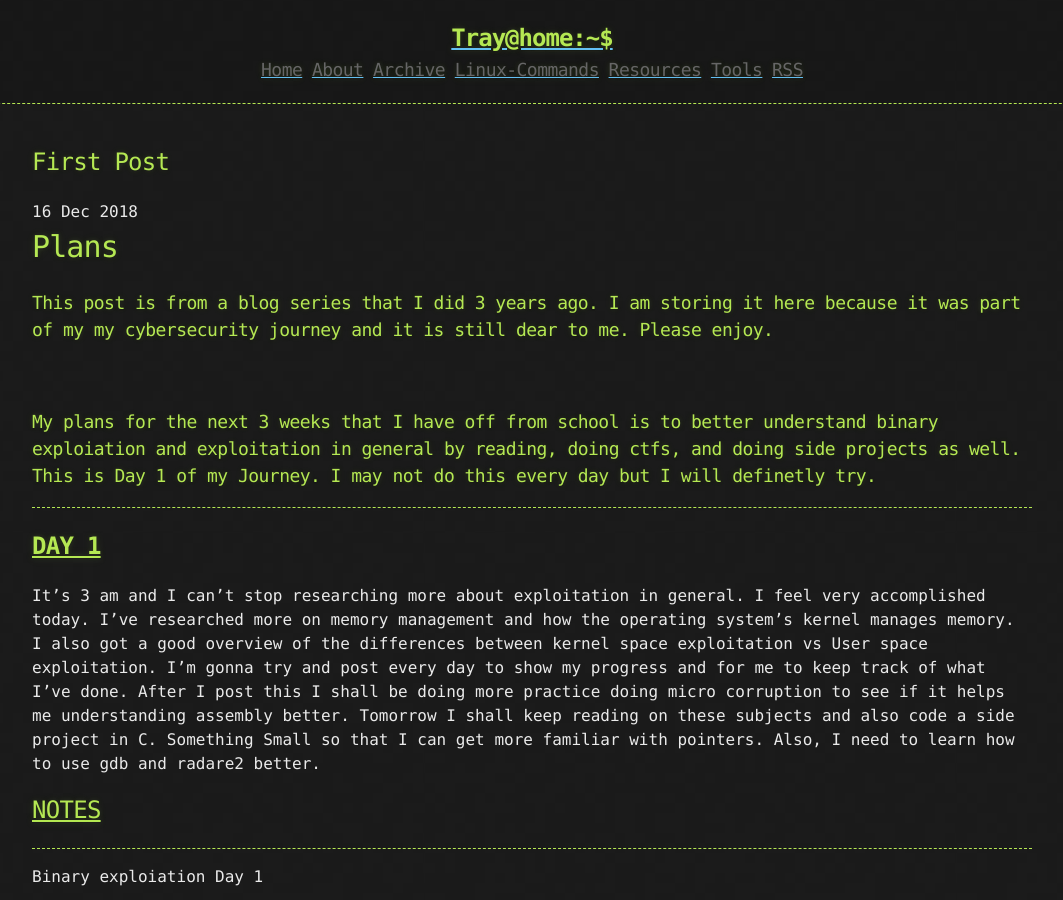
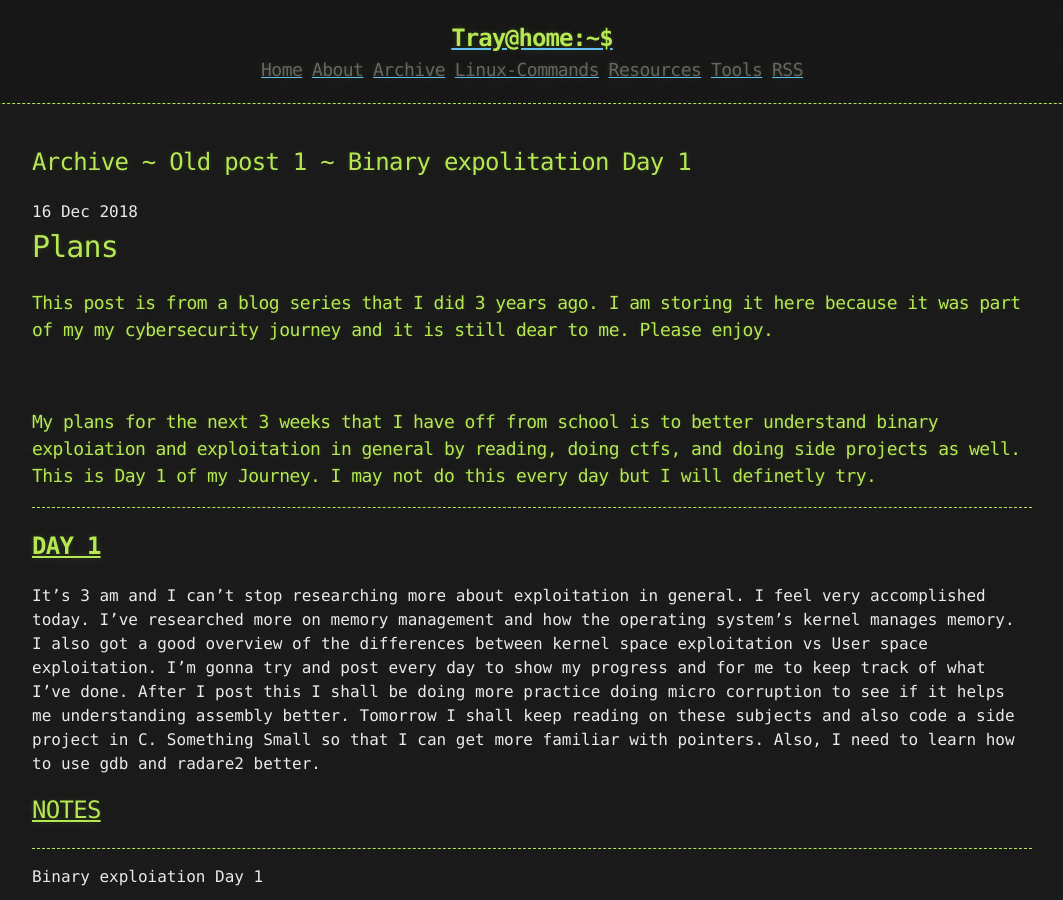
Before and after one commit to traytorous/traykeller.github.io, a Jekyll site: the page built from _posts/2018-12-16-Binary.md, in a window 1280 px wide and 900 px high. Shown: the whole window, without its empty margins (108-1171 px from the left). Built offline with Jekyll 4.4.1, drawn with Linux system fonts in a browser that asks for light colours.

Commit message:
Changed title of the post

```diff
--- a/_posts/2018-12-16-Binary.md
+++ b/_posts/2018-12-16-Binary.md
@@ -1,5 +1,5 @@
 ---
-title: First Post
+title: Archive ~ Old post 1 ~ Binary expolitation Day 1
 published: true
 ---
 <h1>Plans</h1>
```
